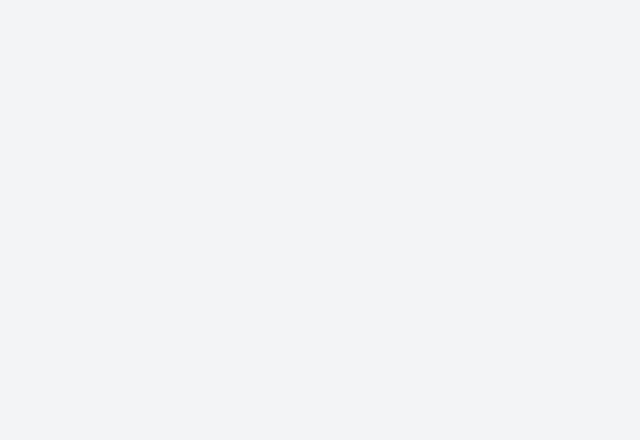
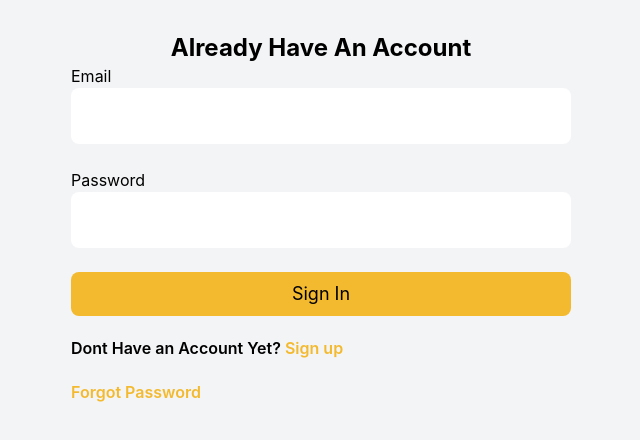
Before and after one commit to Emmanueluzoezie/binance-clone, a React (Create React App) app: page /sign-in in a window 1280 px wide. Before the commit this address had no page. Shown: the top 440 px of the page, without its empty margins (319-959 px from the left). Built offline with nearby package versions, Linux system fonts and the light colour scheme.

Commit message:
added authentication

```diff
--- a/package.json
+++ b/package.json
@@ -6,11 +6,13 @@
     "@testing-library/jest-dom": "^5.16.5",
     "@testing-library/react": "^13.4.0",
     "@testing-library/user-event": "^13.5.0",
+    "firebase": "^9.13.0",
     "react": "^18.2.0",
     "react-dom": "^18.2.0",
     "react-icons": "^4.6.0",
     "react-router-dom": "^6.4.3",
     "react-scripts": "5.0.1",
+    "react-toastify": "^9.1.1",
     "web-vitals": "^2.1.4"
   },
   "scripts": {
--- a/src/App.js
+++ b/src/App.js
@@ -1,6 +1,8 @@
 
 import './App.css';
 import Home from './pages/Home';
+import { ToastContainer } from 'react-toastify';
+import 'react-toastify/dist/ReactToastify.css';
 import { BrowserRouter, Route, Routes} from "react-router-dom";
 import Market from './pages/market';
 import Language from './components/Language';
@@ -8,6 +10,9 @@ import Currency from './components/Currency';
 import { useStateContext } from './context/useStateContext';
 import Favorite from './pages/Favorite';
 import Register from './pages/Register';
+import SignIn from './pages/SignIn';
+import OAuth from './pages/OAuth';
+import ForgotPassword from './pages/ForgotPassword';
 
 function App() {
   const { sidebar, openLanguage, currencyList } = useStateContext()
@@ -19,7 +24,11 @@ function App() {
           <Route path='/market' element={<Market />} />
           <Route path='/favorite' element={<Favorite />} />
         <Route path='/register' element={<Register />} />
+        <Route path='/sign-in' element={<SignIn />} />
+        <Route path='/google' element={<OAuth />} />
+        <Route path='/forgot-password' element={<ForgotPassword />} />
         </Routes>
+        <ToastContainer/>
     </div>
   );
 }
--- a/src/components/Home-component/firstHomeItem.jsx
+++ b/src/components/Home-component/firstHomeItem.jsx
@@ -35,7 +35,7 @@ const FirstHomeItem = () => {
                           <div className='flex-1 ml-2 border-b-[1px] border-white' />
                       </div>
                       <div className='flex items-center space-x-4'>
-                          <button className='flex items-center flex-1 justify-center bg-gray-600  p-3 rounded-lg'>
+                          <button className='flex items-center flex-1 justify-center bg-gray-600  p-3 rounded-lg' onClick={()=> navigate('/google')}>
                               <img src={google} className="w-4 h-4 mr-3" alt="google-logo" />
                               Google
                           </button>
--- a/src/components/RegisterWithEmail.jsx
+++ b/src/components/RegisterWithEmail.jsx
@@ -1,14 +1,50 @@
-import React from 'react'
-
+import { useState } from "react"
+import { Link, useNavigate } from "react-router-dom"
+import {db} from'../firebaseConfig';
+import{toast} from 'react-toastify'
+import { getAuth, createUserWithEmailAndPassword} from "firebase/auth";
+import {setDoc ,doc, serverTimestamp } from "firebase/firestore"
 const RegisterWithEmail = () => {
+  const [formData, setFormData] = useState({
+    email:'',
+    password:'',
+  })
+  const {email, password} =formData;
+ const navigate=useNavigate()
+  const onChange = (e) => {
+    setFormData((prevState) => ({
+      ...prevState,
+      [e.target.id]: e.target.value,
+    }))
+  }
+  const referral= Math.random()*100000;
+  const onSubmit = async (e)=>{
+    e.preventDefault();
+    try {
+      const auth = getAuth();
+      const userCredentail = await createUserWithEmailAndPassword(auth, email, password);
+      const user = userCredentail.user;
+      const formDataCopy={...formData}
+      delete formDataCopy.password;
+      formDataCopy.timestamp = serverTimestamp()
+      await setDoc(doc(db,'users', user.uid), formDataCopy)
+      navigate('/')
+      toast.success('account created')
+    } catch (error) {
+      toast.error(error.message)
+    }
+   }
   return (
-    <form className='md:w-[500px]'>
+    <form onSubmit={onSubmit} className='md:w-[500px]'>
       <label className='block'>Person Email</label>
-      <input className='block w-full mb-6 p-4 rounded-lg outline-yellow-300 dark:bg-gray-400 dark:text-black' type="text"/>
+      <input className='block w-full mb-6 p-4 rounded-lg outline-yellow-300
+       dark:bg-gray-400 dark:text-black' type="text" id='email' value={email} onChange={onChange}/>
       <label className='block'>Password</label>
-      <input className='block w-full mb-6 p-4 rounded-lg outline-yellow-300 dark:bg-gray-400 dark:text-black' type="text" />
+      <input className='block w-full mb-6 p-4 rounded-lg outline-yellow-300
+       dark:bg-gray-400 dark:text-black' type="text"  id='password' onChange={onChange} value={password}/>
       <label className='block'>Referral ID (Optional)</label>
-      <input className='block w-full mb-6 p-4 rounded-lg outline-yellow-300 dark:bg-gray-400 dark:text-black' type="text" />
+      <input className='block w-full mb-6 p-4 rounded-lg outline-yellow-300
+       dark:bg-gray-400 dark:text-black' type="text" value={referral} readOnly/>
       <div className='flex items-start space-x-4 mb-6' >
         <input type="checkbox" className=' mt-1'/>
         <p>I have read and agree to Cryptocoin’s Terms of Service and <span className='hover:underline cursor-pointer'>Privacy Policy</span>.</p>
--- a/src/components/RegisterWithNumber.jsx
+++ b/src/components/RegisterWithNumber.jsx
@@ -1,21 +1,24 @@
-import React from 'react'
+
 
 const RegisterWithNumber = () => {
+  const referral= Math.random()*100000;
   return (
     <form className='md:w-[500px]'>
       <label className='block'>Personal Phone Number</label>
       <div className='flex items-center space-x-3 mb-6'>
         <select className='p-4 outline-yellow-300 border-2 dark:bg-gray-400 dark:text-black'>
-          <option>234</option>
-          <option>234</option>
+          <option>+234</option>
+          <option>+234</option>
         </select>
-        <input className='flex w-full p-4 rounded-lg outline-yellow-300 dark:bg-gray-400 dark:text-black' type="text" />
+        <input className='flex w-full p-4 rounded-lg outline-yellow-300 dark:bg-gray-400 dark:text-black'
+        type="text"  />
       </div>
       <label className='block'>Password</label>
-      <input className='block w-full mb-6 p-4 rounded-lg outline-yellow-300 dark:bg-gray-400 dark:text-black' type="text" />
+      <input className='block w-full mb-6 p-4 rounded-lg outline-yellow-300 dark:bg-gray-400 dark:text-black'
+       type="text" />
       <label className='block'>Referral ID (Optional)</label>
       <input className='block w-full mb-6 p-4 rounded-lg outline-yellow-300 dark:bg-gray-400 dark:text-black' type="text" />
-      <div className='flex items-start space-x-4 mb-6' >
+      <div className='flex items-start space-x-4 mb-6' value={referral} >
         <input type="checkbox" className=' mt-1' />
         <p>I have read and agree to Cryptocoin’s Terms of Service and <span className='hover:underline cursor-pointer'>Privacy Policy</span>.</p>
       </div>
--- /dev/null
+++ b/src/firebaseConfig.js
@@ -0,0 +1,15 @@
+// Import the functions you need from the SDKs you need
+import { initializeApp } from "firebase/app";
+import{getFirestore} from 'firebase/firestore'
+const firebaseConfig = {
+  apiKey: "AIzaSyBjvgaMHuNw5IVjsZWCaaL_miUbQ_bQydY",
+  authDomain: "coin-website-9028d.firebaseapp.com",
+  projectId: "coin-website-9028d",
+  storageBucket: "coin-website-9028d.appspot.com",
+  messagingSenderId: "925275113477",
+  appId: "1:925275113477:web:62a756ed993b4b9b2ab46c"
+};
+
+// Initialize Firebase
+const app = initializeApp(firebaseConfig);
+export const  db = getFirestore()
--- /dev/null
+++ b/src/pages/ForgotPassword.jsx
@@ -0,0 +1,39 @@
+import { useState } from 'react'
+import { useNavigate } from 'react-router-dom'
+import { getAuth, sendPasswordResetEmail } from 'firebase/auth'
+import { toast } from 'react-toastify'
+
+import React from 'react'
+
+function ForgotPassword() {
+  const [email, setEmail]= useState('')
+  const navigate = useNavigate()
+  const onChange = (e) => {
+    setEmail(e.target.value);
+    }
+    const onSubmit = async (e) => {
+      e.preventDefault();
+      try {
+        const auth = getAuth();
+        await sendPasswordResetEmail(auth,email)
+         navigate('/')
+        toast.success("Email sent")
+      } catch (error) {
+        toast.error('could not send password reset email')
+      }
+    }
+  return (
+    <div>
+     <div className="flex flex-col px-14 py-2 my-2">
+     <form onSubmit={onSubmit}>
+     <label className='block mb-2'>Input Your Email here</label>
+      <input className='block w-full mb-6 p-4 rounded-lg outline-yellow-300
+       dark:bg-gray-400 dark:text-black' type="text" id='email' value={email} onChange={onChange}/>
+       <button type='submit' className='bg-yellow-500  py-1 px-2 rounded-sm'>Reset Link</button>
+     </form>
+     </div>
+    </div>
+  )
+}
+
+export default ForgotPassword
--- /dev/null
+++ b/src/pages/OAuth.jsx
@@ -0,0 +1,41 @@
+import { useLocation, useNavigate } from 'react-router-dom'
+import { getAuth, signInWithPopup, GoogleAuthProvider } from 'firebase/auth'
+import { doc, setDoc, getDoc, serverTimestamp } from 'firebase/firestore'
+import { db } from '../firebaseConfig'
+import { toast } from 'react-toastify'
+ import google from '../data/google.png'
+ function OAuth() {
+  const navigate = useNavigate();
+  const location = useLocation();
+  const onGoogleClick =async ()=>{
+    try {
+      const auth =getAuth();
+      const provider = new GoogleAuthProvider()
+      const result = await signInWithPopup(auth, provider)
+      const user = result.user
+      const docRef = doc(db, 'users', user.uid)
+      const docSnap = await getDoc(docRef)
+      if (!docSnap.exists()) {
+        await setDoc(doc(db, 'users', user.uid), {
+          name: user.displayName,
+          email: user.email,
+          timestamp: serverTimestamp(),
+        })
+      }
+      navigate('/')
+    } catch (error) {
+      toast.error('Could not authorize with Google')
+    }
+  }
+   return (
+    <div className="flex flex-col items-center">
+      <h2 className='text-2xl font-semibold py-2 my-3'>Sign Up with your Google Account</h2>
+    <button className='flex items-center flex-1 justify-center color  p-3 rounded-lg' onClick={onGoogleClick}>
+    <img src={google} className="w-4 h-4 mr-3" alt="google-logo" />
+    Google
+    </button>
+      </div>
+    )
+ }
+
+ export default OAuth
--- a/src/pages/Register.jsx
+++ b/src/pages/Register.jsx
@@ -1,4 +1,3 @@
-import React from 'react'
 import { MdDarkMode, MdLightMode } from 'react-icons/md'
 import { useNavigate } from 'react-router-dom'
 import Language from '../components/Language'
@@ -15,6 +14,7 @@ const Register = () => {
   const handleLanguage = () => {
 
   }
+
 
   return (
     <div className='p-4 bg-gray-100 dark:dark-theme'>
--- /dev/null
+++ b/src/pages/SignIn.jsx
@@ -0,0 +1,64 @@
+import {Link, useNavigate} from 'react-router-dom'
+import {toast} from 'react-toastify'
+import { useState } from "react"
+import {getAuth, signInWithEmailAndPassword} from 'firebase/auth'
+function SignIn() {
+  const [formData ,setFormData] = useState({
+    email:'',
+    password:''
+  });
+  const {email , password}= formData
+
+  const navigate= useNavigate()
+
+  const onChange = (e) => {
+    setFormData((prevState) => ({
+      ...prevState,
+      [e.target.id]: e.target.value,
+    }))
+  }
+  const onSubmit = async(e)=>{
+    e.preventDefault();
+    try {
+      const auth =getAuth();
+      const userCredentials = await signInWithEmailAndPassword(
+        auth,
+        email,
+        password
+      )
+      if(userCredentials.user){
+          navigate('/')
+      }
+    } catch (error) {
+       toast.error('invalid user Credentails')
+    }
+    }
+  const onSignUp= ()=>{
+
+   navigate('/register')
+  }
+  const onForgot= ()=>{
+    navigate('/forgot-password')
+  }
+  return (
+    <div className='flex flex-col items-center pt-8'>
+     <h2 className='text-2xl font-bold'>Already Have An Account</h2>
+      <form onSubmit={onSubmit} className='md:w-[500px]'>
+      <label className='block'>Email</label>
+      <input className='block w-full mb-6 p-4 rounded-lg outline-yellow-300
+       dark:bg-gray-400 dark:text-black' type="text" id='email' value={email} onChange={onChange}/>
+      <label className='block'>Password</label>
+      <input className='block w-full mb-6 p-4 rounded-lg outline-yellow-300
+       dark:bg-gray-400 dark:text-black' type="password"  id='password' onChange={onChange} value={password}/>
+      <button className='flex items-center justify-center bgcolor w-full p-2 space-x-2 text-lg text-black rounded-lg'>
+        <h2>Sign In</h2>
+      </button>
+      <p className='font-semibold my-5 cursor-pointer'>Dont Have an Account Yet? <span className='color' onClick={onSignUp}>
+        Sign up</span></p>
+        <p className='font-semibold my-5 color cursor-pointer 'onClick={onForgot}>Forgot Password</p>
+    </form>
+    </div>
+  )
+}
+
+export default SignIn
```
Also changed, not shown: 1 other file (tests, documents, lock files or other folders).
